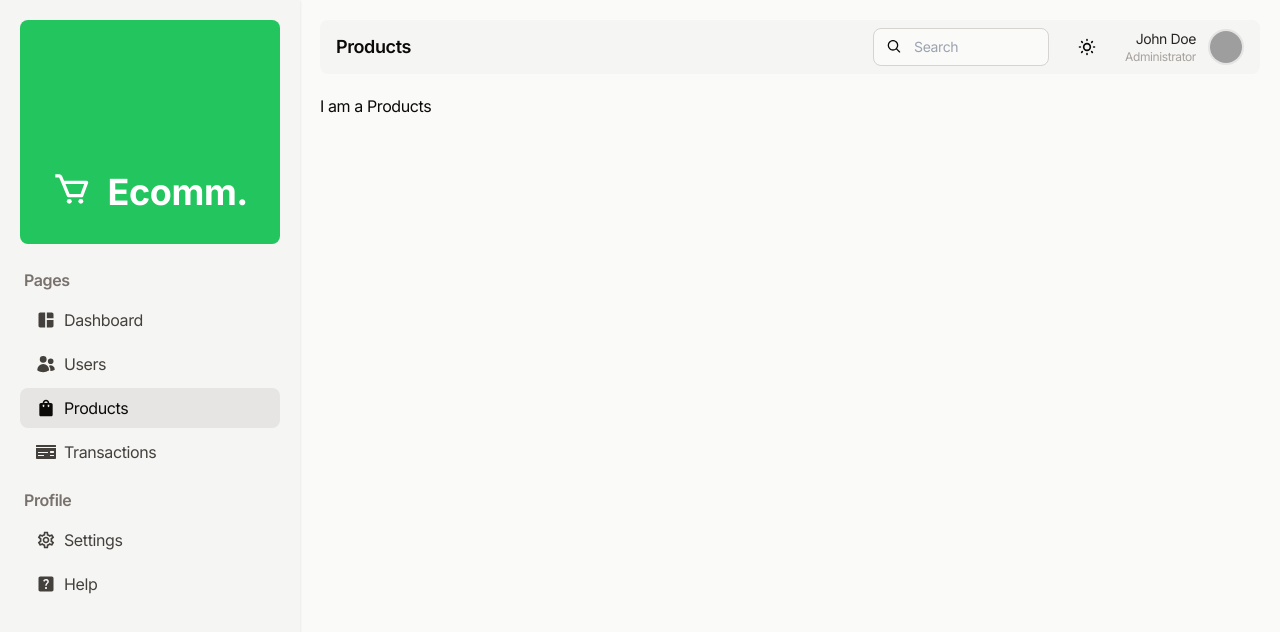
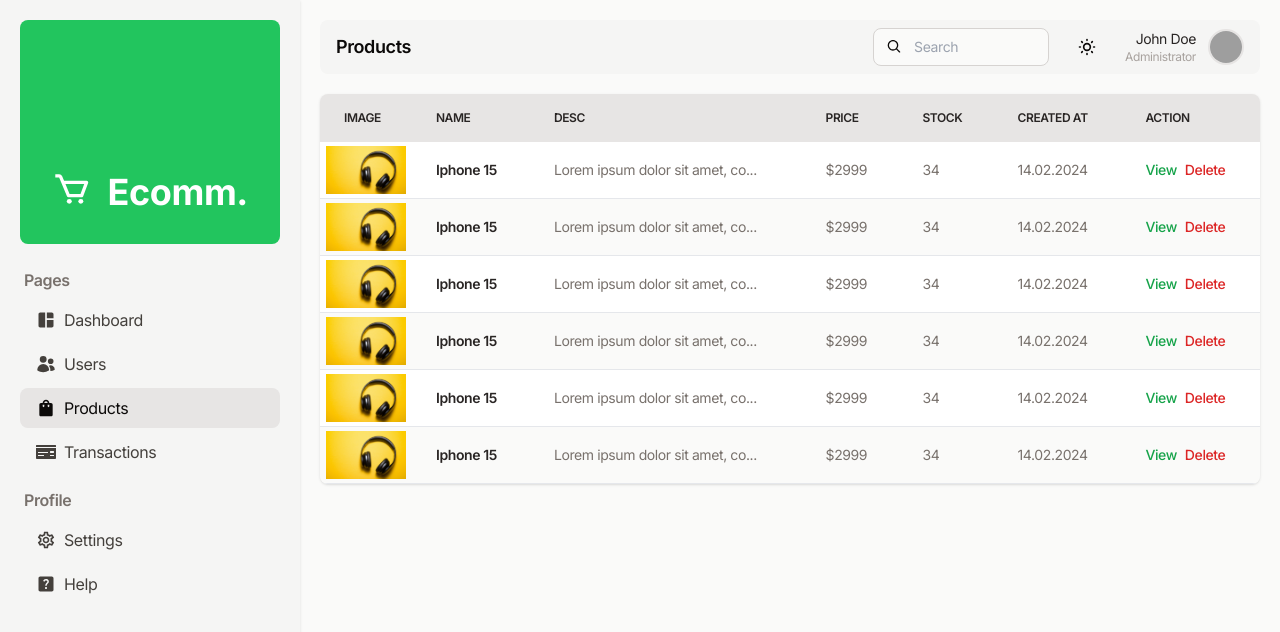
Before and after one commit to nigupta29/ecommerce-admin-dashboard, a Next.js app: page /dashboard/products in a window 1280 px wide. Shown: the top 632 px of the page. Built offline with nearby package versions, Linux system fonts and the light colour scheme; grey boxes are pictures that could not be loaded.

Commit message:
added image cell

```diff
--- a/src/app/dashboard/products/page.tsx
+++ b/src/app/dashboard/products/page.tsx
@@ -1,7 +1,9 @@
+import ProductsTable from "@/components/dashboard/products/products-table"
+
 export default function Products() {
   return (
     <div>
-      <h3>I am a Products</h3>
+      <ProductsTable />
     </div>
   )
 }
--- /dev/null
+++ b/src/components/dashboard/products/products-table.tsx
@@ -0,0 +1,69 @@
+import {
+  Table,
+  TableBody,
+  TableCell,
+  TableHead,
+  TableHeading,
+  TableImageCell,
+  TableRow
+} from "@/components/ui/table"
+
+export default function ProductsTable() {
+  return (
+    <Table>
+      <TableHead>
+        <TableHeading>Image</TableHeading>
+        <TableHeading>Name</TableHeading>
+        <TableHeading>Desc</TableHeading>
+        <TableHeading>Price</TableHeading>
+        <TableHeading>Stock</TableHeading>
+        <TableHeading>Created At</TableHeading>
+        <TableHeading>Action</TableHeading>
+      </TableHead>
+      <TableBody>
+        {"qwerty".split("").map((item) => (
+          <TableRow key={item}>
+            <TableImageCell src="/product.jpg" alt="iphone image" />
+            <TableHeading scope="row">Iphone 15</TableHeading>
+            <TableCell>
+              <div className="truncate">
+                {`Lorem ipsum dolor sit amet, consectetur adipisicing elit. Aut,
+                rem velit cumque et odio quibusdam quod explicabo, dolorum culpa
+                qui laudantium quaerat ullam reprehenderit expedita tempora
+                alias beatae deserunt consectetur soluta obcaecati tenetur
+                aliquid iusto. Voluptatum saepe veritatis commodi vitae quaerat
+                ullam quam, nam tenetur laudantium ab delectus esse
+                necessitatibus dolorem ipsum velit sit modi, expedita animi quae
+                reprehenderit, a autem officiis. Nobis ex facere cum recusandae
+                quis eum dolore explicabo doloremque? Reprehenderit nam
+                temporibus sunt inventore eligendi deserunt optio cumque itaque
+                recusandae ipsam laborum illum quam placeat ut, quo, debitis,
+                hic sapiente adipisci harum ad. Nisi unde, amet obcaecati hic
+                odit accusamus distinctio fuga eaque, illum maxime soluta minus
+                enim ex? Minus magni, minima autem id nihil quisquam ipsa eaque
+                deserunt laudantium at deleniti obcaecati sunt quis? Corporis
+                fugit nihil officiis modi molestias nesciunt, quidem natus vero
+                voluptatum nobis iusto quae accusamus quos dolore quis voluptas
+                necessitatibus minus aliquam?`.slice(0, 30)}
+                ...
+              </div>
+            </TableCell>
+            <TableCell>$2999</TableCell>
+            <TableCell>34</TableCell>
+            <TableCell>14.02.2024</TableCell>
+            <TableCell>
+              <div className="flex space-x-2">
+                <button className="font-medium text-green-600 hover:underline dark:text-green-500">
+                  View
+                </button>
+                <button className="font-medium text-red-600 hover:underline dark:text-red-500">
+                  Delete
+                </button>
+              </div>
+            </TableCell>
+          </TableRow>
+        ))}
+      </TableBody>
+    </Table>
+  )
+}
--- a/src/components/ui/table.tsx
+++ b/src/components/ui/table.tsx
@@ -1,3 +1,5 @@
+import Image from "next/image"
+
 function Table({ children }: { children: React.ReactNode }) {
   return (
     <div className="relative overflow-x-auto rounded-lg shadow">
@@ -49,4 +51,28 @@ function TableCell({ children }: { children: React.ReactNode }) {
   return <td className="px-6 py-4">{children}</td>
 }
 
-export { Table, TableHead, TableBody, TableRow, TableHeading, TableCell }
+function TableImageCell({ src, alt }: { src: string; alt: string }) {
+  return (
+    <td className="p-1">
+      <div className="relative mx-auto h-12 w-full max-w-20">
+        <Image
+          src={src}
+          className="object-cover"
+          alt={alt}
+          sizes="200px"
+          fill={true}
+        />
+      </div>
+    </td>
+  )
+}
+
+export {
+  Table,
+  TableBody,
+  TableCell,
+  TableHead,
+  TableHeading,
+  TableImageCell,
+  TableRow
+}
```
Also changed, not shown: public/product.jpg (added).
